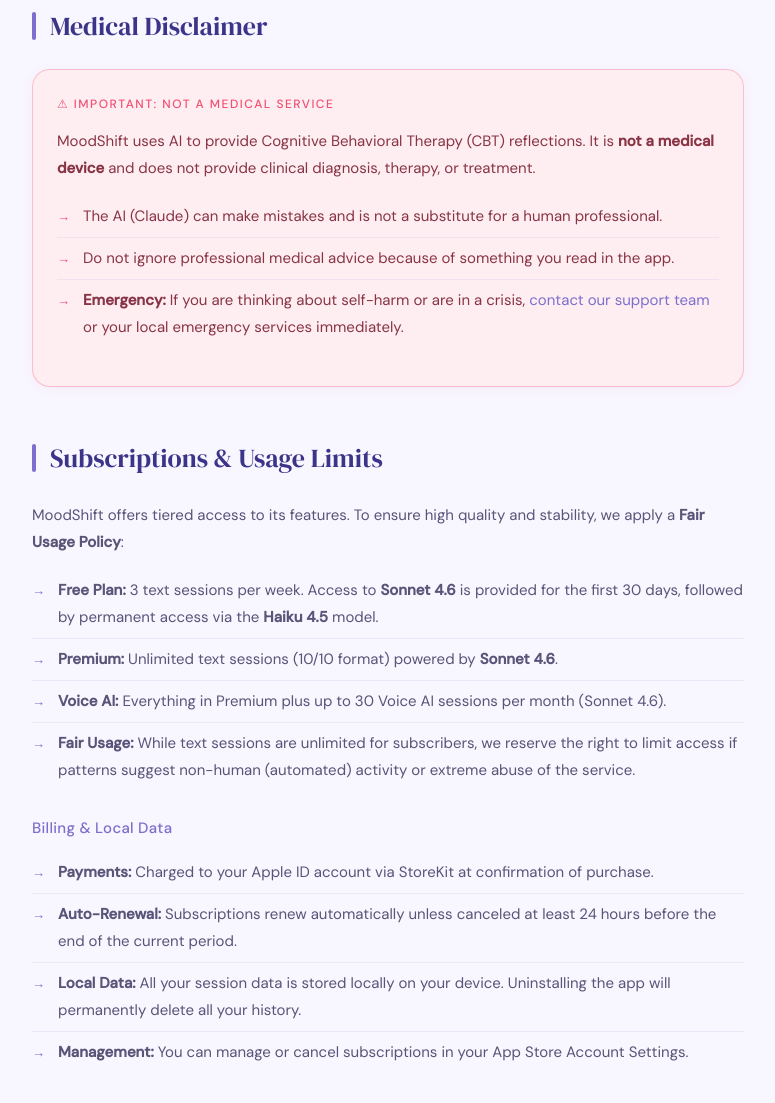
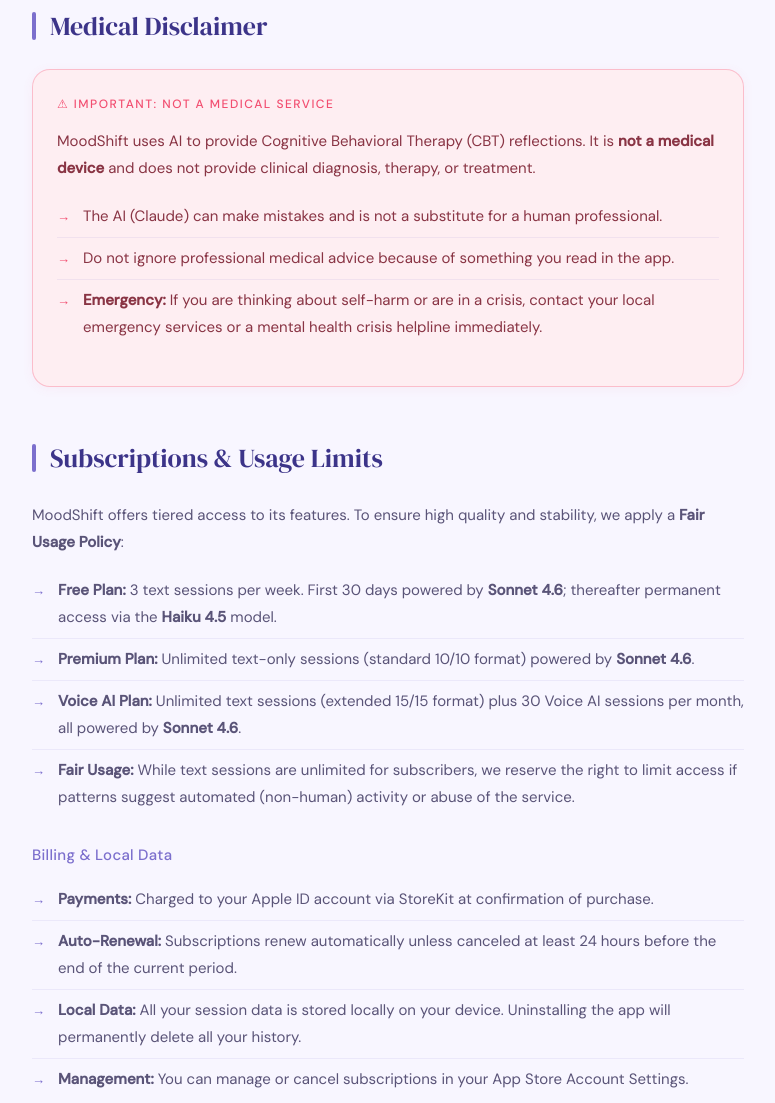
Before and after one commit to moodshift-coach/terms-of-use, a plain HTML site: page index.html in a window 1280 px wide. Shown: the part 956-2059 px from the top of the page, without its empty margins (252-1027 px from the left). Drawn offline with Linux system fonts and the light colour scheme.

Commit message:
Update index.html

```diff
--- a/index.html
+++ b/index.html
@@ -152,7 +152,7 @@
       <ul>
         <li>The AI (Claude) can make mistakes and is not a substitute for a human professional.</li>
         <li>Do not ignore professional medical advice because of something you read in the app.</li>
-        <li><strong>Emergency:</strong> If you are thinking about self-harm or are in a crisis, <a href="#contact">contact our support team</a> or your local emergency services immediately.</li>
+        <li><strong>Emergency:</strong> If you are thinking about self-harm or are in a crisis, contact your local emergency services or a mental health crisis helpline immediately.</li>
       </ul>
     </div>
   </div>
@@ -161,10 +161,10 @@
     <h2>Subscriptions &amp; Usage Limits</h2>
     <p>MoodShift offers tiered access to its features. To ensure high quality and stability, we apply a <strong>Fair Usage Policy</strong>:</p>
     <ul>
-      <li><strong>Free Plan:</strong> 3 text sessions per week. Access to <strong>Sonnet 4.6</strong> is provided for the first 30 days, followed by permanent access via the <strong>Haiku 4.5</strong> model.</li>
-      <li><strong>Premium:</strong> Unlimited text sessions (10/10 format) powered by <strong>Sonnet 4.6</strong>.</li>
-      <li><strong>Voice AI:</strong> Everything in Premium plus up to 30 Voice AI sessions per month (Sonnet 4.6).</li>
-      <li><strong>Fair Usage:</strong> While text sessions are unlimited for subscribers, we reserve the right to limit access if patterns suggest non-human (automated) activity or extreme abuse of the service.</li>
+      <li><strong>Free Plan:</strong> 3 text sessions per week. First 30 days powered by <strong>Sonnet 4.6</strong>; thereafter permanent access via the <strong>Haiku 4.5</strong> model.</li>
+      <li><strong>Premium Plan:</strong> Unlimited text-only sessions (standard 10/10 format) powered by <strong>Sonnet 4.6</strong>.</li>
+      <li><strong>Voice AI Plan:</strong> Unlimited text sessions (extended 15/15 format) plus 30 Voice AI sessions per month, all powered by <strong>Sonnet 4.6</strong>.</li>
+      <li><strong>Fair Usage:</strong> While text sessions are unlimited for subscribers, we reserve the right to limit access if patterns suggest automated (non-human) activity or abuse of the service.</li>
     </ul>
 
     <h3>Billing & Local Data</h3>
@@ -198,7 +198,7 @@
 
   <div class="section">
     <h2>Changes to Terms</h2>
-    <p>We may update these Terms to reflect new features or legal requirements. Continued use of the App after an update constitutes your acceptance of the new Terms.</p>
+    <p>We may update these Terms to reflect new features or legal requirements. Continued use of the App after an update constitutes your acceptance of the new Terms. For significant changes, we will provide notice within the App.</p>
   </div>
 
   <div class="contact" id="contact">
```
